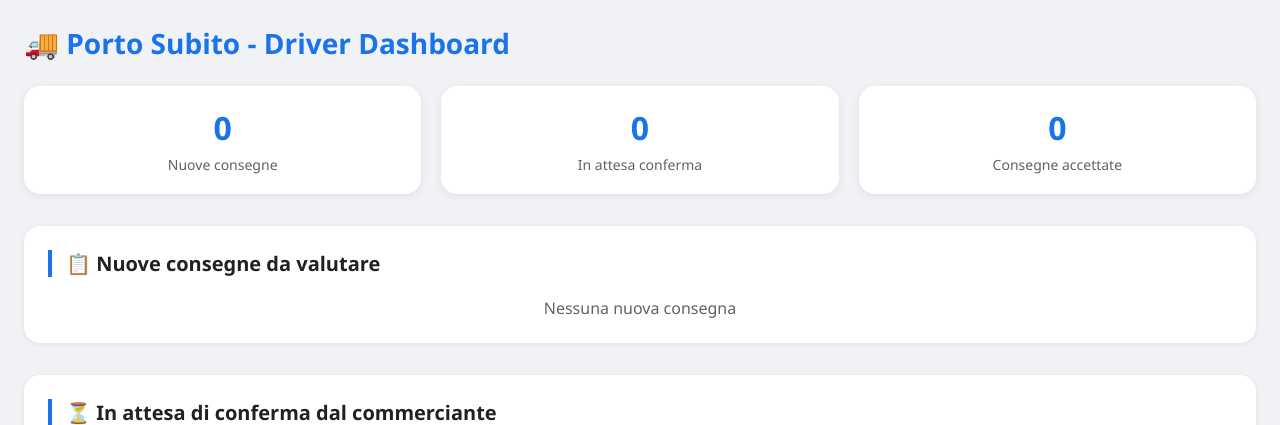
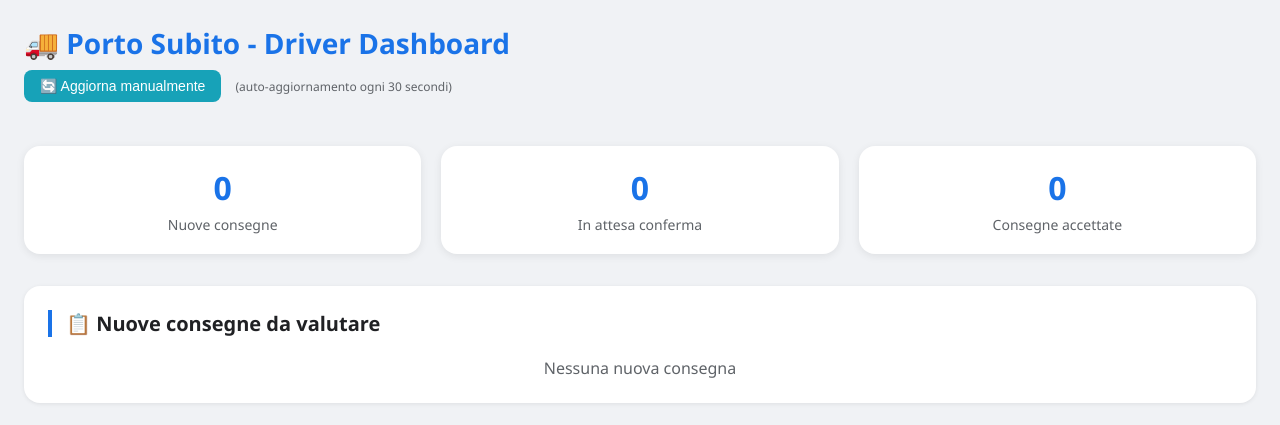
Before and after one commit to alux76/driver-consegne-personale, a Flask app: page / in a window 1280 px wide. Shown: the top 425 px of the page. Run offline with Flask 3, Linux system fonts and the light colour scheme; data that the repository does not hold is empty.

Commit message:
Update index.html

```diff
--- a/templates/index.html
+++ b/templates/index.html
@@ -16,7 +16,6 @@
         .section { background: white; border-radius: 16px; padding: 24px; margin-bottom: 32px; box-shadow: 0 1px 4px rgba(0,0,0,0.08); }
         .section h2 { margin-bottom: 20px; color: #202124; font-size: 20px; border-left: 4px solid #1a73e8; padding-left: 14px; }
 
-        /* STILE TABELLA LEGGIBILE */
         table { width: 100%; border-collapse: collapse; }
         th, td { padding: 12px 8px; text-align: left; border-bottom: 1px solid #e8e8e8; vertical-align: middle; }
         th { background: #f8f9fa; font-weight: 600; color: #5f6368; font-size: 13px; white-space: nowrap; }
@@ -28,6 +27,7 @@
         .btn-reject { background: #dc3545; color: white; border: none; padding: 6px 12px; border-radius: 6px; cursor: pointer; font-size: 12px; font-weight: 500; margin: 2px; }
         .btn-pay { background: #28a745; color: white; border: none; padding: 6px 12px; border-radius: 6px; cursor: pointer; font-size: 12px; font-weight: 500; margin: 2px; }
         .btn-propose { background: #ff9800; color: white; border: none; padding: 6px 12px; border-radius: 6px; cursor: pointer; font-size: 12px; font-weight: 500; margin: 2px; }
+        .btn-refresh { background: #17a2b8; color: white; border: none; padding: 8px 16px; border-radius: 8px; cursor: pointer; font-size: 14px; font-weight: 500; margin-bottom: 20px; display: inline-block; margin-right: 10px; }
         .btn-navigation { background: #4CAF50; color: white; padding: 6px 12px; border-radius: 6px; text-decoration: none; font-size: 11px; font-weight: 500; display: inline-block; margin-top: 5px; }
 
         .status-richiesta { background: #fff3cd; color: #856404; padding: 4px 10px; border-radius: 20px; font-size: 11px; font-weight: 600; display: inline-block; }
@@ -51,6 +51,12 @@
 <body>
     <div class="container">
         <h1>🚚 Porto Subito - Driver Dashboard</h1>
+
+        <div>
+            <button class="btn-refresh" onclick="location.reload()">🔄 Aggiorna manualmente</button>
+            <span style="color: #5f6368; font-size: 12px;">(auto-aggiornamento ogni 30 secondi)</span>
+        </div>
+
         <div class="stats">
             <div class="stat-card"><div class="stat-number">{{ consegne_richieste|length }}</div><div class="stat-label">Nuove consegne</div></div>
             <div class="stat-card"><div class="stat-number">{{ consegne_attesa|length }}</div><div class="stat-label">In attesa conferma</div></div>
@@ -299,12 +305,14 @@
             }
         }
 
+        // Chiudi modal cliccando fuori
         window.onclick = function(event) {
             const modal = document.getElementById('propostaModal');
             if (event.target == modal) chiudiModal();
         }
 
-        setInterval(() => { location.reload(); }, 8000);
+        // AUTO-RICARICA OGNI 30 SECONDI (30000 millisecondi)
+        setInterval(() => { location.reload(); }, 30000);
     </script>
 </body>
 </html>
```
